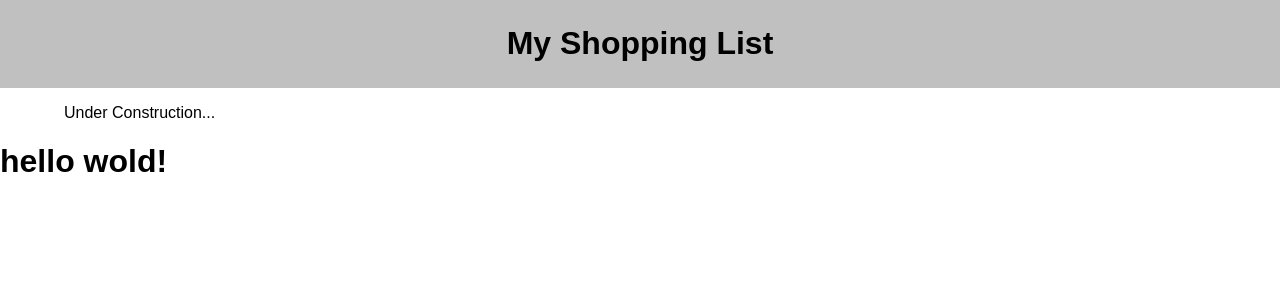
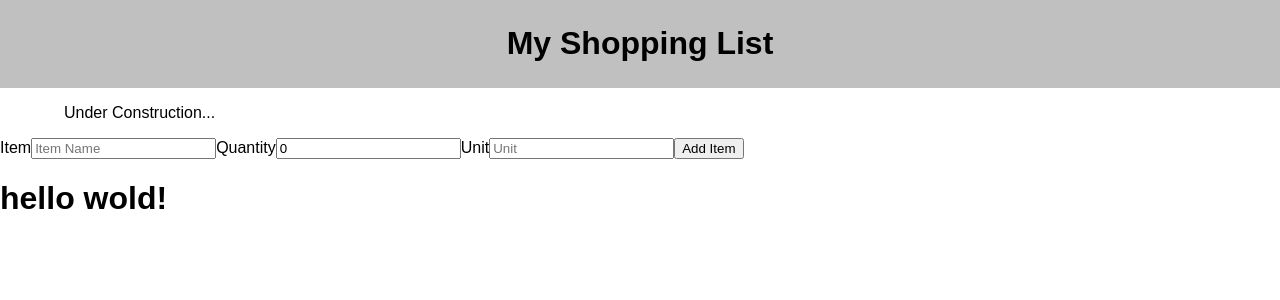
Before and after one commit to cplson/group-fs-react-shopping-list, a React (Create React App) app: page / in a window 1280 px wide. Shown: the top 300 px of the page. Built offline with nearby package versions, Linux system fonts and the light colour scheme; no server answers.

Commit message:
completed ShoppingForm component

```diff
--- a/src/components/App/App.jsx
+++ b/src/components/App/App.jsx
@@ -2,6 +2,7 @@ import React, { useState, useEffect } from 'react';
 import axios from 'axios';
 import Header from '../Header/Header.jsx'
 import ShoppingList from '../ShoppingList/ShoppingList.jsx';
+import ShoppingForm from '../ShoppingForm/ShoppingForm.jsx';
 import './App.css';
 
 
@@ -27,27 +28,15 @@ const fetchShoppingList = () => {
     })
 }
 
-    const addItem = (newItem) => {
-        console.log('New item:', newItem);
-
-        axios({
-            method: 'POST',
-            url: '/',
-            data: newItem
-        }).then((response) => {
-            console.log('Response:', response);
-            fetchShoppingList();
-        }).catch((error) => {
-            console.log('Error on post:', error);
-        })
-    }
-
     return (
         <div className="App">
             <Header />
             <main>
                 <p>Under Construction...</p>
             </main>
+            <div>
+                <ShoppingForm/>
+            </div>
             <div>
               <ShoppingList/>
             </div>
--- /dev/null
+++ b/src/components/ShoppingForm/ShoppingForm.jsx
@@ -0,0 +1,53 @@
+import React, { useState } from 'react';
+import axios from 'axios';
+
+function ShoppingForm() {
+    // const [name, setName] = useState('');
+    // const [quantity, setQuantity] = useState(0);
+    // const [unit, setUnit] = useState('');
+
+    const [item, setItem] = useState({name: '', quantity: 0, unit: ''});
+
+    const addItem = (item) => {
+        console.log('New item:', item);
+
+        axios({
+            method: 'POST',
+            url: '/',
+            data: item
+        }).then((response) => {
+            console.log('Response:', response);
+            // Might need to pass fetchShoppingList as a prop
+            fetchShoppingList();
+        }).catch((error) => {
+            console.log('Error on post:', error);
+        })
+    }
+
+    const handleSubmit = (event) => {
+        event.preventDefault();
+        addItem(item);
+        // Possibly call clearForm here
+    }
+
+    return (
+        <form onSubmit={handleSubmit}>
+            <label>Item</label>
+            <input onChange={(event) => setItem({name: event.target.value})}
+                value={item.name}
+                placeholder='Item Name'/>
+            <label>Quantity</label>
+            <input onChange={(event) => setItem({quantity: event.target.value})}
+                value={item.quantity}
+                placeholder='Quantity'/>
+            <label>Unit</label>
+            <input onChange={(event) => setItem({unit: event.target.value})}
+                value={item.unit}
+                placeholder='Unit'/>
+            <button type='submit'>Add Item</button>
+        </form>
+    )
+
+}
+
+export default ShoppingForm;
```
